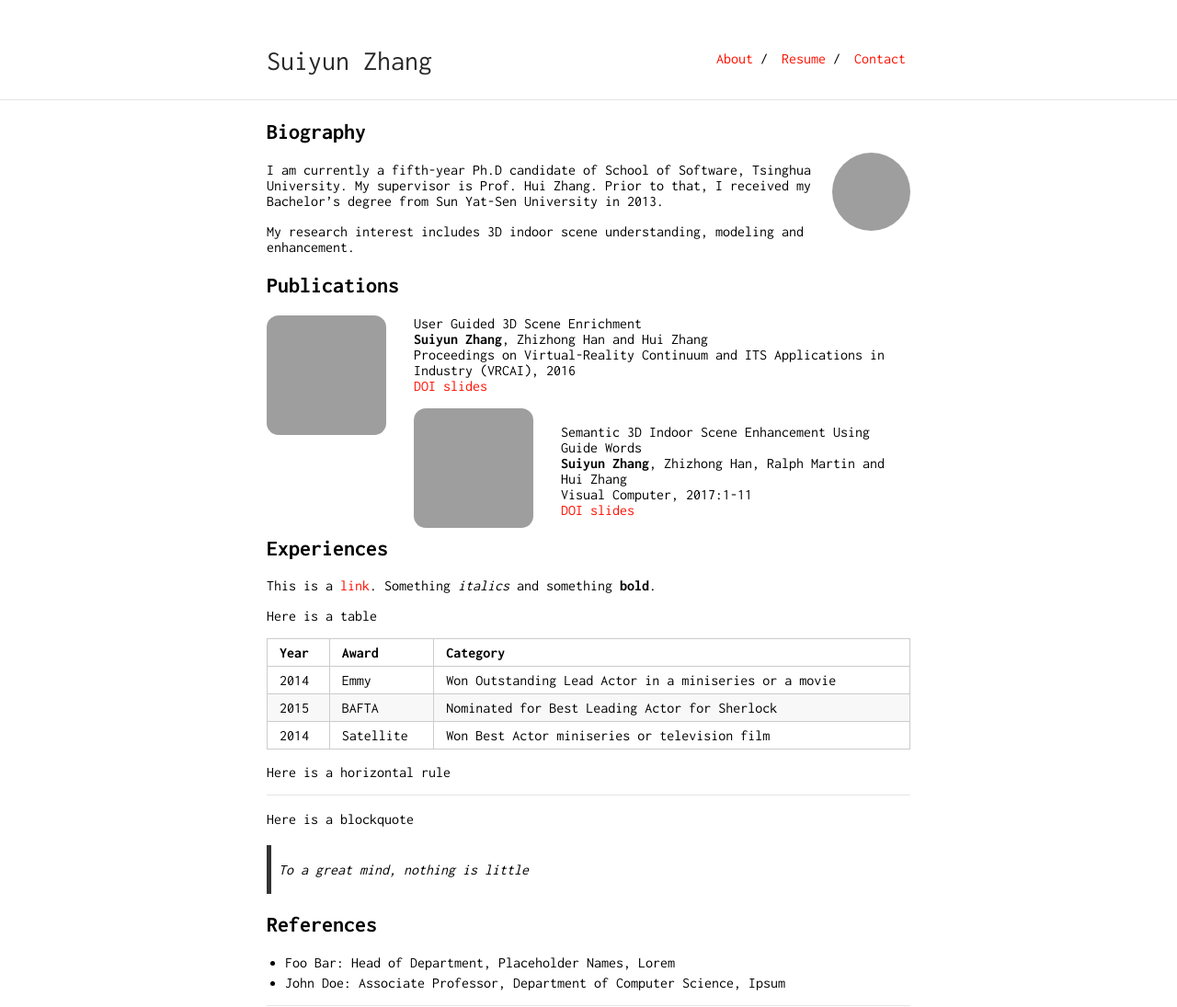
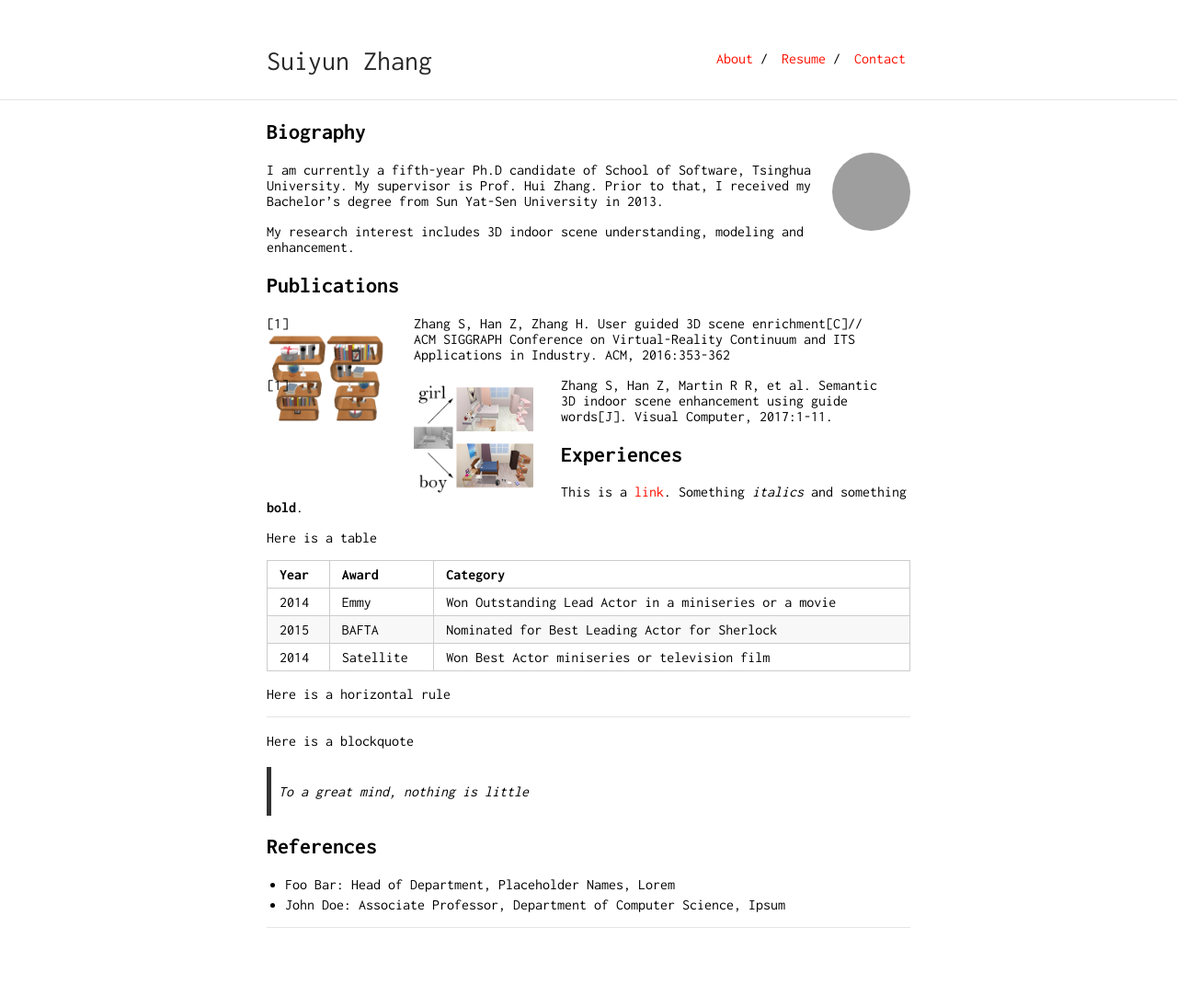
Before and after one commit to zhsuiy/suiyun.github.io, a Jekyll site: the page built from index.md, in a window 1280 px wide. Shown: the whole page at 92% size. Built offline with Jekyll 4.4.1, drawn with Linux system fonts in a browser that asks for light colours; our own code applies the rules of GitHub Pages for plain Markdown files; after the commit the page ends 1010 px from its top, so only the background shows below that; grey boxes are pictures that could not be loaded.

Commit message:
change project images

```diff
--- a/index.md
+++ b/index.md
@@ -12,18 +12,13 @@ My research interest includes 3D indoor scene understanding, modeling and enhanc
 
 ## Publications
 
-<img class="project-picture" src="suiyun.jpg">
-User Guided 3D Scene Enrichment
-**Suiyun Zhang**, Zhizhong Han and Hui Zhang
-Proceedings on Virtual-Reality Continuum and ITS Applications in Industry (VRCAI), 2016
-[DOI](https://doi.org/10.1145/3013971.3014002 "paper") [slides](enrichment.pdf)
+<img class="project-picture" src="enrichment.png">
 
-<img class="project-picture" src="suiyun.jpg">
-Semantic 3D Indoor Scene Enhancement Using Guide Words
-**Suiyun Zhang**, Zhizhong Han, Ralph Martin and Hui Zhang
-Visual Computer, 2017:1-11
-[DOI](https://doi.org/10.1007/s00371-017-1394-5, "paper") [slides](enhancement.pdf)
+1. Zhang S, Han Z, Zhang H. User guided 3D scene enrichment[C]// ACM SIGGRAPH Conference on Virtual-Reality Continuum and ITS Applications in Industry. ACM, 2016:353-362
 
+<img class="project-picture" src="enhancement.png">
+
+2. Zhang S, Han Z, Martin R R, et al. Semantic 3D indoor scene enhancement using guide words[J]. Visual Computer, 2017:1-11.
 
 ## Experiences
 
```
Also changed, not shown: enhancement.png (added), enrichment.png (added), 1 other file.
